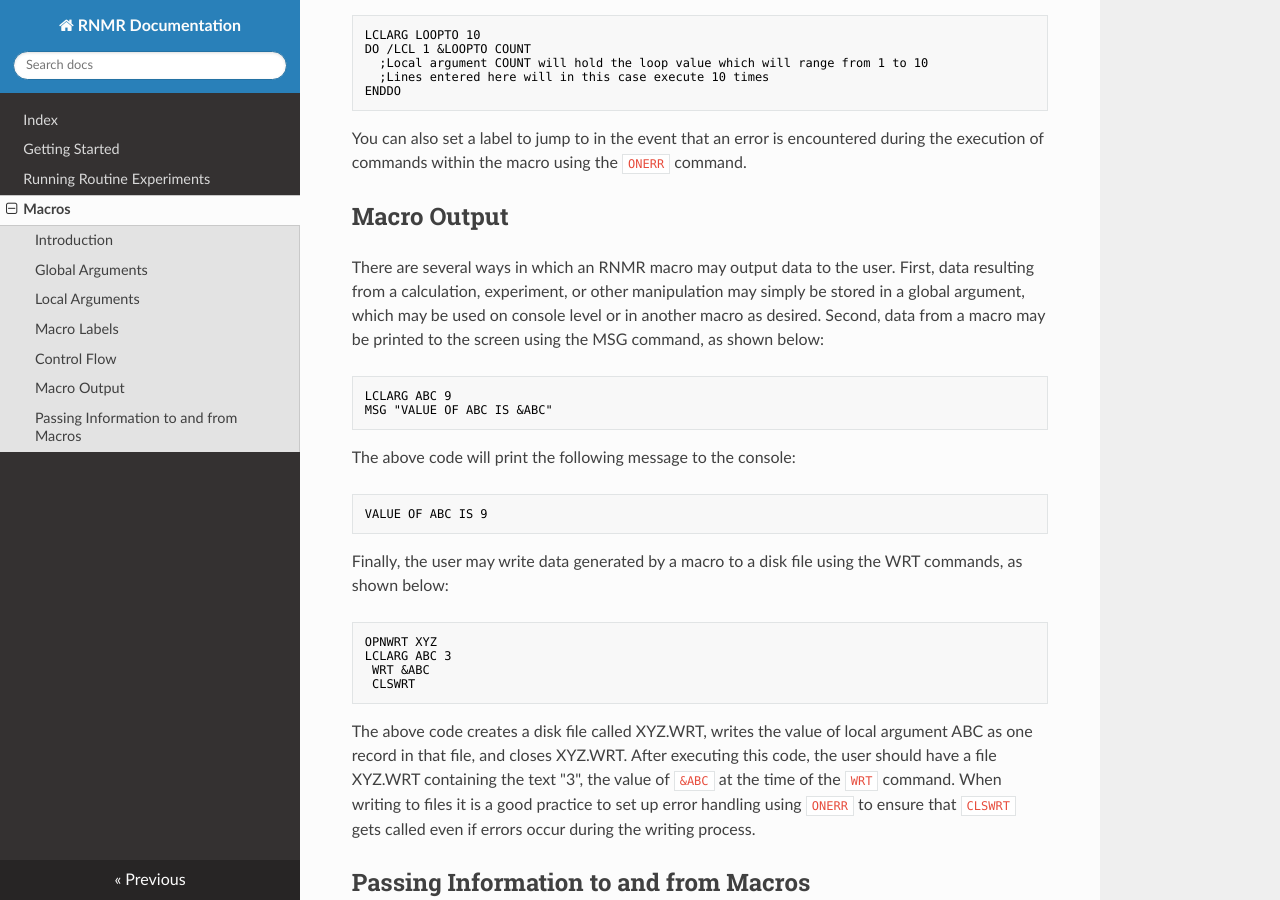
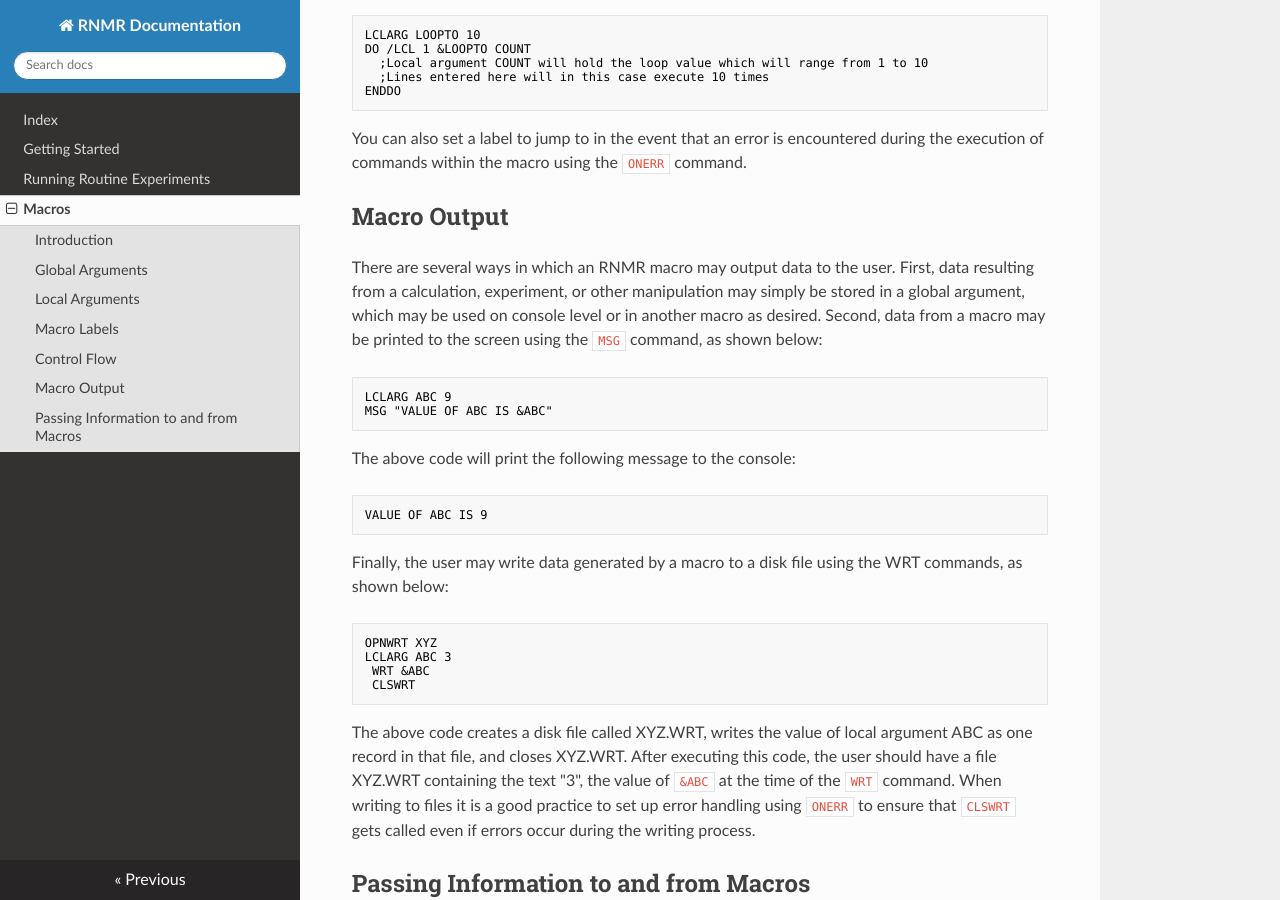
Before and after one commit to bcmichael/RNMR-Docs, an MkDocs documentation site: the page built from docs/macros.md, in a window 1280 px wide and 900 px high, scrolled down 2930 px. Built offline with MkDocs 1.6.1, drawn with Linux system fonts in a browser that asks for light colours; nearby versions of some CDN libraries; old or Windows-style settings are respelled for this version of MkDocs; some of the changed text lies outside the part shown.

Commit message:
fix a bit of punctuation

````diff
--- a/docs/macros.md
+++ b/docs/macros.md
@@ -118,7 +118,7 @@
 ## Macro Output
 There are several ways in which an RNMR macro may output data to the user. First, data resulting from a calculation,
 experiment, or other manipulation may simply be stored in a global argument, which may be used on console level or in
-another macro as desired. Second, data from a macro may be printed to the screen using the MSG command, as shown below:
+another macro as desired. Second, data from a macro may be printed to the screen using the `MSG` command, as shown below:
 ```no-highlight
 LCLARG ABC 9
 MSG "VALUE OF ABC IS &ABC"
@@ -179,10 +179,10 @@
 macro temp contains the following:
 ```no-highlight
 IFLCL A . .+3
-  MSG “A EXISTS AND HAS VALUE &A”
-  MSG “B HAS VALUE &B”
+  MSG "A EXISTS AND HAS VALUE &A"
+  MSG "B HAS VALUE &B"
   MEXIT
-MSG “A DOES NOT EXIST
+MSG "A DOES NOT EXIST"
 MEXIT
 ```
 then calling the following:
````
